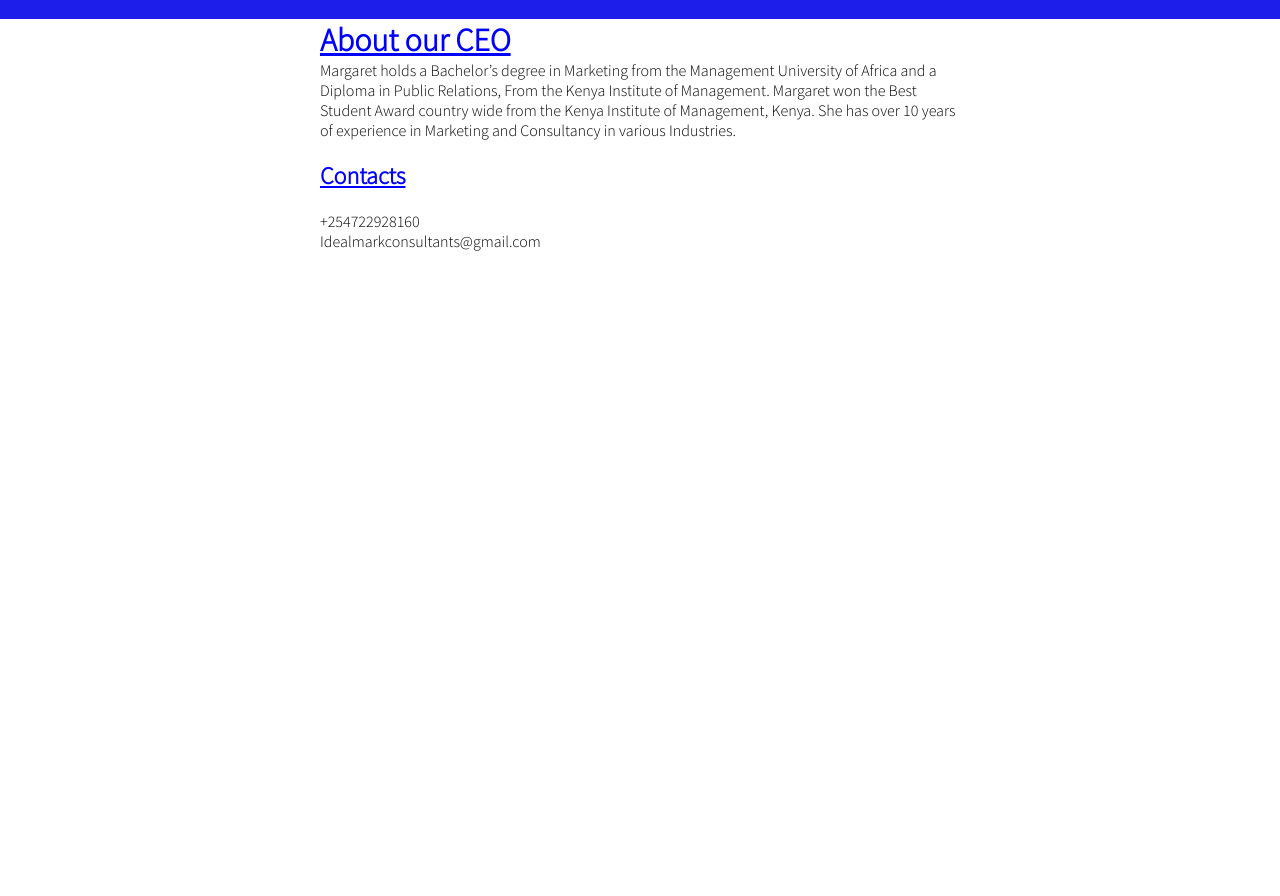
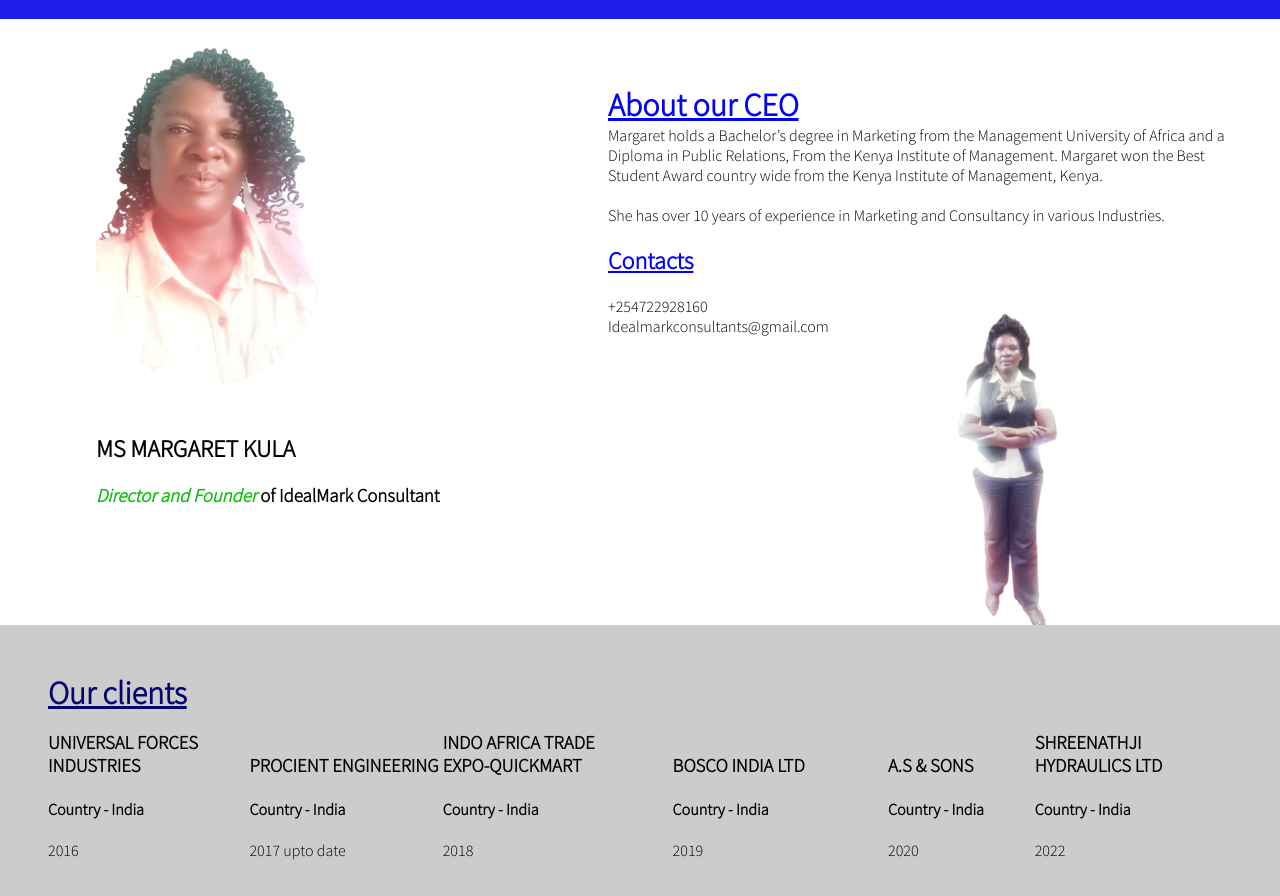
Before and after one commit to munene-m/ideal-mark, a Vue app: page /about in a window 1280 px wide. Shown: the part 130-1026 px from the top of the page. Before the commit the page ends 800 px from the top, so only its background shows below. Built offline with nearby package versions, Linux system fonts and the light colour scheme.

Commit message:
created about page

```diff
--- a/src/views/AboutView.vue
+++ b/src/views/AboutView.vue
@@ -1,15 +1,93 @@
 <template>
+  <div class="ceoProfile">
+  <div class="ceoImg">
+    <img src="../assets/WhatsApp_Image_2022-09-29_at_12.13 1.png" alt="Image of the CEO, Margaret">
+    <!-- <h2>MS MARGARET KULA</h2>
+    <span><p>Director and Founder</p>of IdealMark Consultant</span> -->
+  </div>
   <div class="about">
-    <h1>About our CEO</h1>
-    <p>Margaret holds a Bachelor’s degree in Marketing from the Management University of Africa and a Diploma in Public Relations,  From the Kenya Institute of Management. Margaret won the Best Student Award country wide from the Kenya Institute of Management, Kenya.
-      She has over 10 years of experience in Marketing and Consultancy in various Industries.
+    <h1 class="aboutHeader">About our CEO</h1>
+    <p>Margaret holds a Bachelor’s degree in Marketing from the Management University of Africa and a Diploma in Public Relations,  From the Kenya Institute of Management. Margaret won the Best Student Award country wide from the Kenya Institute of Management, Kenya.</p>
+      <br><p>She has over 10 years of experience in Marketing and Consultancy in various Industries.
     </p>
-    <h2>Contacts</h2>
+    <h2 class="aboutContacts">Contacts</h2>
     <p>+254722928160</p><p>Idealmarkconsultants@gmail.com</p>
+  </div>
+  </div>
+  <div class="ceoTitle">
+    <div>
+      <h2>MS MARGARET KULA</h2>
+    <h3><span class="highlight">Director and Founder</span> of IdealMark Consultant</h3>
+    </div>
+    <div>
+      <img src="../assets/WhatsApp_Image_2023-02-21_at_03.39 1.png" alt="">
+    </div>
+  </div>
+  <div class="clients">
+    <h1>Our clients</h1>
+    <div class="client">
+      <div>
+        <h3>UNIVERSAL FORCES INDUSTRIES</h3>
+        <h4>Country - India</h4>
+        <p>2016</p>
+      </div>
+      <div>
+        <h3>PROCIENT ENGINEERING</h3>
+        <h4>Country - India</h4>
+        <p>2017 upto date</p>
+      </div>
+      <div>
+        <h3>INDO AFRICA TRADE EXPO-QUICKMART</h3>
+        <h4>Country - India</h4>
+        <p>2018</p>
+      </div>
+      <div>
+        <h3>BOSCO INDIA LTD</h3>
+        <h4>Country - India</h4>
+        <p>2019</p>
+      </div>
+      <div>
+        <h3>A.S & SONS</h3>
+        <h4>Country - India</h4>
+        <p>2020</p>
+      </div>
+      <div>
+        <h3>SHREENATHJI HYDRAULICS LTD</h3>
+        <h4>Country - India</h4>
+        <p>2022</p>
+      </div>
+    </div>
   </div>
 </template>
 
 <style>
+.ceoProfile{
+  display: grid;
+    grid-template-columns: repeat(2,1fr);
+    margin: 1rem 2rem 1rem 6rem;
+}
+.ceoImg{
+  display: flex;
+    flex-direction: column;
+    align-items: flex-start;
+}
+.ceoImg img{
+  width:14rem;
+}
+.ceoTitle{
+  display: grid;
+    grid-template-columns: 2fr 1fr;
+    align-items: center;
+    margin: 1rem 1rem 1rem 6rem;
+    position: absolute;
+    top: 25rem;
+}
+.ceoTitle img{
+  width:70%;
+}
+.highlight{
+  color: #09BF05
+}
   .about {
     display: flex;
     align-items: flex-start;
@@ -18,9 +96,30 @@
     width: 50vw;
     margin: auto;
   }
-  .about h1, h2{
+  /* .about h1, h2{
+    text-align: center;
+    color: blue;
+    text-decoration: underline;
+  } */
+  .aboutHeader, .aboutContacts{
     text-align: center;
     color: blue;
     text-decoration: underline;
   }
+  .clients{
+    position: relative;
+    top: 14rem;
+    background-color: #ccc;
+    padding: 3rem;
+  }
+  .clients h1{
+    color: #060670;
+    text-decoration: underline;
+  }
+  .client{
+    display: grid;
+    grid-template-columns: repeat(6, 1fr);
+    align-items: end;
+    justify-items: center;
+  }
 </style>
```
